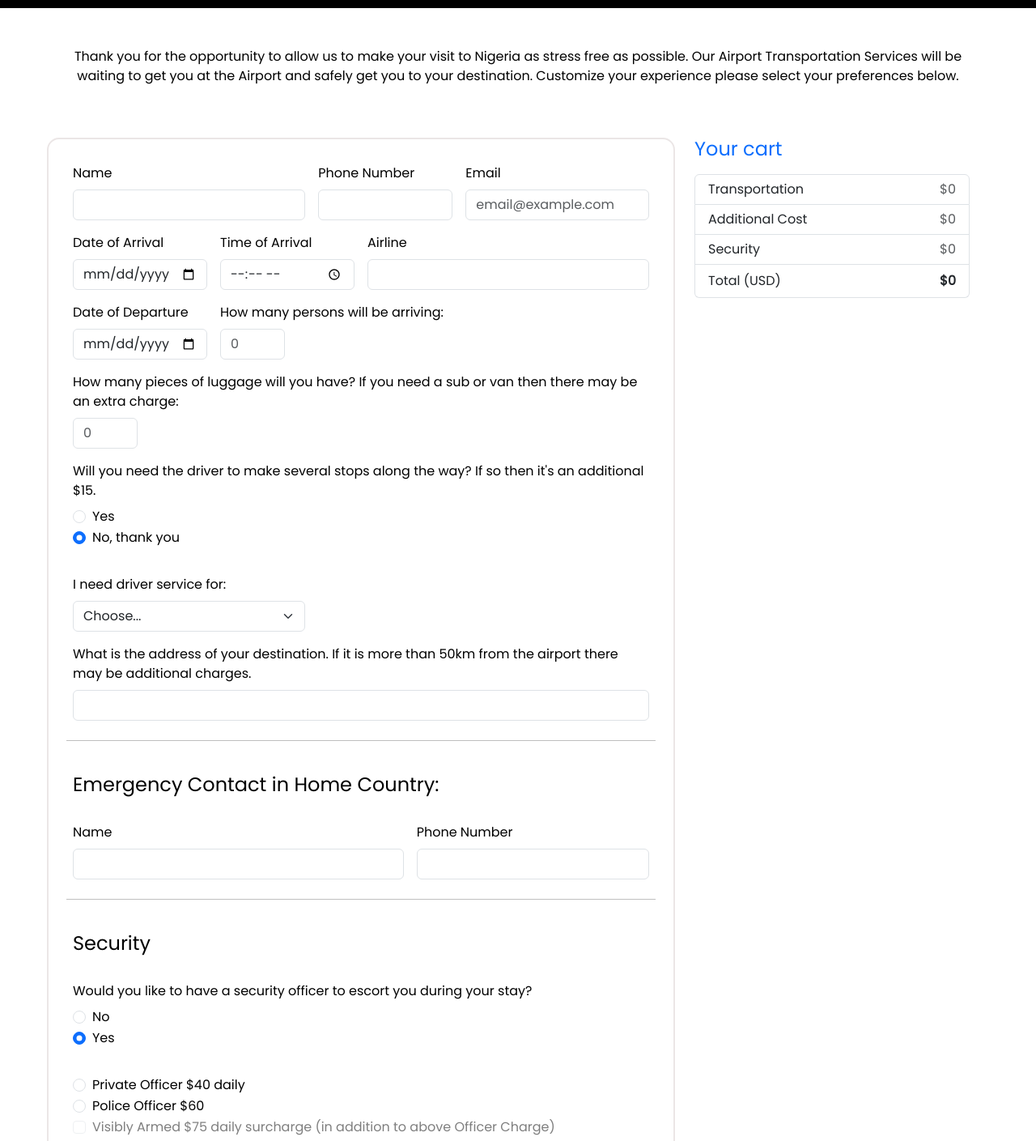
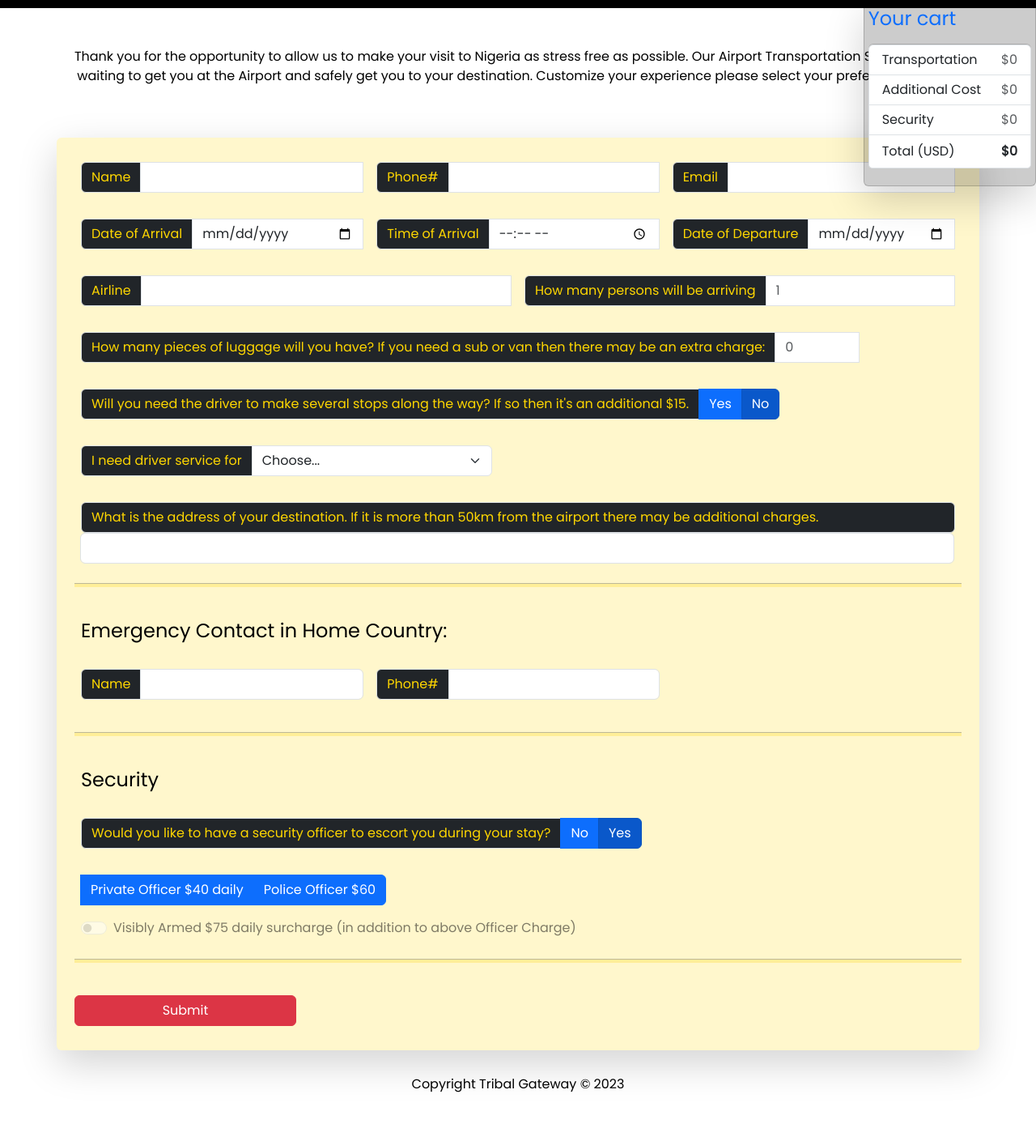
Before and after one commit to andyjrII/tribalgateway-deploy, a plain HTML site: page transport.html in a window 1280 px wide. Shown: the part 570-1979 px from the top of the page at 81% size. After the commit the page ends 1943 px from the top, so only its background shows below. Drawn offline with nearby package versions, Linux system fonts and the light colour scheme.

Commit message:
modified-transport-and-cart

```diff
--- a/style.css
+++ b/style.css
@@ -506,9 +506,25 @@ input[type="number"] {
 }
 
 .transport-form {
-  border: 2px solid #ebe6e6;
-  border-radius: 15px;
   padding: 30px;
+  background-color: rgba(255, 215, 0, 0.2);
+}
+
+hr {
+  height: 5px;
+  background-color: gold;
+}
+
+.input-group-text {
+  color: gold;
+}
+
+.cart {
+  background-color: rgba(0, 0, 0, 0.2);
+  position: fixed;
+  bottom: 0px;
+  right: 0px;
+  padding: 5px;
 }
 
 @media (max-width: 900px) {
--- a/transport.html
+++ b/transport.html
@@ -88,252 +88,263 @@
         </p>
       </div>
 
-      <div class="row g-5">
-        <!-- cart -->
+      <!-- Transport Services form -->
 
-        <div class="col-md-5 col-lg-4 order-md-last">
-          <h4 class="d-flex justify-content-between align-items-center mb-3">
-            <span class="text-primary">Your cart</span>
-          </h4>
-          <ul class="list-group mb-3">
-            <li class="list-group-item d-flex justify-content-between lh-sm">
-              <div>
-                <h6 class="my-0">Transportation</h6>
-              </div>
-              <span class="text-muted" id="transportation">$0</span>
-            </li>
-            <li class="list-group-item d-flex justify-content-between lh-sm">
-              <div>
-                <h6 class="my-0">Additional Cost</h6>
-              </div>
-              <span class="text-muted" id="additional-cost">$0</span>
-            </li>
-            <li class="list-group-item d-flex justify-content-between lh-sm">
-              <div>
-                <h6 class="my-0">Security</h6>
-              </div>
-              <span class="text-muted" id="security">$0</span>
-            </li>
-            <li class="list-group-item d-flex justify-content-between">
-              <span>Total (USD)</span>
-              <strong id="total">$0</strong>
-            </li>
-          </ul>
-        </div>
-
-        <!-- Transport Services form -->
-
-        <div class="col-md-7 col-lg-8 transport-form">
+      <div class="row">
+        <div class="col-lg-12 transport-form shadow-lg rounded">
           <form class="needs-validation">
             <div class="row g-3">
-              <div class="col-sm-5">
-                <label class="form-label">Name</label>
-                <input type="text" class="form-control" id="name" required />
-                <div class="invalid-feedback">Valid Name is required.</div>
-              </div>
-
-              <div class="col-sm-3">
-                <label class="form-label">Phone Number</label>
-                <input type="tel" class="form-control" required />
-                <div class="invalid-feedback">
-                  Valid Phone Number is required.
+              <div class="col-sm-4">
+                <div class="input-group mb-3">
+                  <span class="input-group-text bg-dark text-wrap"> Name </span>
+                  <input type="text" class="form-control" id="name" required />
+                  <div class="invalid-feedback">Valid Name is required.</div>
                 </div>
               </div>
 
               <div class="col-sm-4">
-                <label class="form-label">Email</label>
-                <input
-                  type="email"
-                  class="form-control"
-                  placeholder="email@example.com"
-                />
-                <div class="invalid-feedback">
-                  Please enter a valid Email address for shipping updates.
+                <div class="input-group mb-3">
+                  <span class="input-group-text bg-dark text-wrap">
+                    Phone#
+                  </span>
+                  <input type="tel" class="form-control" required />
+                  <div class="invalid-feedback">
+                    Valid Phone Number is required.
+                  </div>
                 </div>
               </div>
 
-              <div class="col-sm-3">
-                <label class="form-label">Date of Arrival</label>
-                <input type="date" class="form-control" required />
-                <div class="invalid-feedback">Your username is required.</div>
+              <div class="col-sm-4">
+                <div class="input-group mb-3">
+                  <span class="input-group-text bg-dark text-wrap">
+                    Email
+                  </span>
+                  <input type="email" class="form-control" />
+                  <div class="invalid-feedback">
+                    Please enter a valid Email address for shipping updates.
+                  </div>
+                </div>
               </div>
 
-              <div class="col-sm-3">
-                <label class="form-label">Time of Arrival</label>
-                <input type="time" class="form-control" required />
-                <div class="invalid-feedback">
-                  Please enter a valid email address for shipping updates.
+              <div class="col-sm-4">
+                <div class="input-group mb-3">
+                  <span class="input-group-text bg-dark text-wrap">
+                    Date of Arrival
+                  </span>
+                  <input type="date" class="form-control" required />
+                  <div class="invalid-feedback">
+                    Date of arrival is required.
+                  </div>
+                </div>
+              </div>
+
+              <div class="col-sm-4">
+                <div class="input-group mb-3">
+                  <span class="input-group-text bg-dark text-wrap">
+                    Time of Arrival
+                  </span>
+                  <input type="time" class="form-control" required />
+                  <div class="invalid-feedback">
+                    Time of arrival is required.
+                  </div>
+                </div>
+              </div>
+
+              <div class="col-sm-4">
+                <div class="input-group mb-3">
+                  <span class="input-group-text bg-dark text-wrap">
+                    Date of Departure
+                  </span>
+                  <input type="date" class="form-control" required />
+                  <div class="invalid-feedback">
+                    Date of your departure is required.
+                  </div>
                 </div>
               </div>
 
               <div class="col-sm-6">
-                <label class="form-label">Airline</label>
-                <input type="text" class="form-control" required />
-                <div class="invalid-feedback">
-                  Please enter the name of your Airline.
+                <div class="input-group mb-3">
+                  <span class="input-group-text bg-dark text-wrap">
+                    Airline
+                  </span>
+                  <input type="text" class="form-control" required />
+                  <div class="invalid-feedback">
+                    Please enter the name of your Airline.
+                  </div>
                 </div>
               </div>
 
-              <div class="col-sm-3">
-                <label class="form-label">Date of Departure</label>
-                <input type="date" class="form-control" required />
-                <div class="invalid-feedback">
-                  Please enter the Date of your Departure.
+              <div class="col-sm-6">
+                <div class="input-group mb-3">
+                  <span class="input-group-text bg-dark text-wrap">
+                    How many persons will be arriving
+                  </span>
+                  <input
+                    type="number"
+                    class="form-control"
+                    placeholder="1"
+                    min="1"
+                    max="99"
+                    required
+                  />
+                  <div class="invalid-feedback">Please a valid number.</div>
                 </div>
               </div>
 
-              <div class="col-sm-5">
-                <label class="form-label">
-                  How many persons will be arriving:
-                </label>
-                <input
-                  type="number"
-                  class="form-control"
-                  placeholder="0"
-                  min="1"
-                  max="99"
-                  required
-                />
-                <div class="invalid-feedback">Please a valid number.</div>
-              </div>
-
-              <div class="col-sm-12">
-                <label class="form-label">
-                  How many pieces of luggage will you have? If you need a sub or
-                  van then there may be an extra charge:
-                </label>
-                <input
-                  type="number"
-                  class="form-control"
-                  placeholder="0"
-                  min="1"
-                  max="99"
-                  required
-                />
-                <div class="invalid-feedback">Please a valid number.</div>
-              </div>
-
-              <div class="my-3">
-                <label class="form-label">
-                  Will you need the driver to make several stops along the way?
-                  If so then it's an additional $15.
-                </label>
-                <div class="form-check">
+              <div class="col-auto">
+                <div class="input-group mb-3">
+                  <span class="input-group-text bg-dark text-wrap">
+                    How many pieces of luggage will you have? If you need a sub
+                    or van then there may be an extra charge:
+                  </span>
                   <input
-                    type="radio"
-                    class="form-check-input"
-                    name="several-stops"
-                    id="several-stops"
-                    value="15"
+                    type="number"
+                    class="form-control"
+                    placeholder="0"
+                    min="1"
+                    max="99"
+                    required
                   />
-                  <label class="form-check-label">Yes</label>
-                </div>
-                <div class="form-check">
-                  <input
-                    type="radio"
-                    class="form-check-input"
-                    name="several-stops"
-                    id="no-stops"
-                    value="0"
-                    checked
-                  />
-                  <label class="form-check-label">No, thank you</label>
+                  <div class="invalid-feedback">Please a valid number.</div>
                 </div>
               </div>
 
-              <div class="col-md-5">
-                <label class="form-label">I need driver service for:</label>
-                <select class="form-select driver-service">
-                  <option value="0">Choose...</option>
-                  <option value="60">Arrival Only $60</option>
-                  <option value="60">Departure Only $60</option>
-                  <option value="115">Both Arrival and Departure $115</option>
-                </select>
+              <div class="input-group mb-3">
+                <span class="input-group-text bg-dark text-wrap">
+                  Will you need the driver to make several stops along the way?
+                  If so then it's an additional $15.
+                </span>
+                <input
+                  type="radio"
+                  class="btn-check"
+                  name="several-stops"
+                  id="several-stops"
+                  value="15"
+                />
+                <label class="btn btn-primary" for="several-stops">Yes</label>
+                <input
+                  type="radio"
+                  class="btn-check"
+                  name="several-stops"
+                  id="no-stops"
+                  value="0"
+                  checked
+                />
+                <label class="btn btn-primary" for="no-stops">No</label>
               </div>
 
-              <div class="col-sm-12">
-                <label class="form-label">
-                  What is the address of your destination. If it is more than
-                  50km from the airport there may be additional charges.
-                </label>
-                <input type="text" class="form-control" required />
-                <div class="invalid-feedback">Please a valid number.</div>
+              <div class="col-auto">
+                <div class="input-group mb-3">
+                  <label
+                    class="input-group-text bg-dark text-wrap"
+                    for="driver-service"
+                  >
+                    I need driver service for
+                  </label>
+                  <select
+                    class="form-select driver-service"
+                    id="driver-service"
+                  >
+                    <option value="0">Choose...</option>
+                    <option value="60">Arrival Only $60</option>
+                    <option value="60">Departure Only $60</option>
+                    <option value="115">Both Arrival and Departure $115</option>
+                  </select>
+                </div>
+              </div>
+
+              <div class="input-group mb-0">
+                <div class="col-sm-12">
+                  <span class="input-group-text bg-dark text-wrap">
+                    What is the address of your destination. If it is more than
+                    50km from the airport there may be additional charges.
+                  </span>
+                </div>
+                <div class="col-sm-12">
+                  <input type="text" class="form-control" required />
+                  <div class="invalid-feedback">Please a valid number.</div>
+                </div>
               </div>
 
               <hr class="my-4" />
 
               <h4 class="mb-3">Emergency Contact in Home Country:</h4>
 
-              <div class="col-sm-7">
-                <label class="form-label">Name</label>
-                <input type="text" class="form-control" />
+              <div class="col-sm-4">
+                <div class="input-group mb-3">
+                  <span class="input-group-text bg-dark text-wrap"> Name </span>
+                  <input type="text" class="form-control" />
+                </div>
               </div>
-              <div class="col-sm-5">
-                <label class="form-label">Phone Number</label>
-                <input type="tel" class="form-control" />
+
+              <div class="col-sm-4">
+                <div class="input-group mb-3">
+                  <span class="input-group-text bg-dark text-wrap">
+                    Phone#
+                  </span>
+                  <input type="tel" class="form-control" />
+                </div>
               </div>
 
               <hr class="my-4" />
 
               <h4 class="mb-3">Security</h4>
 
-              <div class="my-3">
-                <label class="form-label">
+              <div class="input-group mb-3">
+                <span class="input-group-text bg-dark text-wrap">
                   Would you like to have a security officer to escort you during
                   your stay?
-                </label>
-                <div class="form-check">
+                </span>
+                <input
+                  type="radio"
+                  class="btn-check"
+                  name="security"
+                  id="security-no"
+                  value="no"
+                />
+                <label class="btn btn-primary" for="security-no">No</label>
+                <input
+                  type="radio"
+                  class="btn-check"
+                  name="security"
+                  id="security-yes"
+                  value="yes"
+                  checked
+                />
+                <label class="btn btn-primary" for="security-yes">Yes</label>
+              </div>
+
+              <div class="officers-box">
+                <div class="input-group mb-3">
                   <input
                     type="radio"
-                    class="form-check-input"
-                    name="security"
-                    value="no"
-                    id="security-no"
+                    class="btn-check"
+                    name="officer"
+                    id="private"
+                    value="40"
                   />
-                  <label class="form-check-label">No</label>
-                </div>
-                <div class="form-check">
+                  <label class="btn btn-primary" for="private">
+                    Private Officer $40 daily
+                  </label>
                   <input
                     type="radio"
-                    class="form-check-input"
-                    name="security"
-                    value="yes"
-                    id="security-yes"
-                    checked
+                    class="btn-check"
+                    name="officer"
+                    id="police"
+                    value="60"
                   />
-                  <label class="form-check-label">Yes</label>
-                </div>
-              </div>
-
-              <div class="my-3 officers-box">
-                <div class="form-check">
-                  <input
-                    type="radio"
-                    class="form-check-input"
-                    name="officer"
-                    value="40"
-                    id="private"
-                  />
-                  <label class="form-check-label">
-                    Private Officer $40 daily
+                  <label class="btn btn-primary" for="police">
+                    Police Officer $60
                   </label>
                 </div>
-                <div class="form-check">
+
+                <div class="form-check form-switch col-sm-12">
                   <input
-                    type="radio"
                     class="form-check-input"
-                    name="officer"
-                    value="60"
-                    id="police"
-                  />
-                  <label class="form-check-label">Police Officer $60</label>
-                </div>
-                <div class="form-check">
-                  <input
                     type="checkbox"
-                    class="form-check-input"
+                    role="switch"
+                    id="armed"
                     value="75"
-                    id="armed"
                     disabled
                   />
                   <label class="form-check-label" for="armed">
@@ -345,14 +356,44 @@
 
               <hr class="my-4" />
 
-              <button class="w-25 btn btn-primary btn-lg" type="submit">
-                Submit
-              </button>
+              <button class="w-25 btn btn-danger" type="submit">Submit</button>
             </div>
           </form>
         </div>
       </div>
     </main>
+    <!-- cart -->
+
+    <div class="card col-md-2 cart shadow-lg rounded">
+      <h4 class="d-flex justify-content-between align-items-center mb-3">
+        <span class="text-primary">Your cart</span>
+      </h4>
+      <ul class="list-group mb-3">
+        <li class="list-group-item d-flex justify-content-between lh-sm">
+          <div>
+            <h6 class="my-0">Transportation</h6>
+          </div>
+          <span class="text-muted" id="transportation">$0</span>
+        </li>
+        <li class="list-group-item d-flex justify-content-between lh-sm">
+          <div>
+            <h6 class="my-0">Additional Cost</h6>
+          </div>
+          <span class="text-muted" id="additional-cost">$0</span>
+        </li>
+        <li class="list-group-item d-flex justify-content-between lh-sm">
+          <div>
+            <h6 class="my-0">Security</h6>
+          </div>
+          <span class="text-muted" id="security">$0</span>
+        </li>
+        <li class="list-group-item d-flex justify-content-between">
+          <span>Total (USD)</span>
+          <strong id="total">$0</strong>
+        </li>
+      </ul>
+    </div>
+
     <footer class="container">
       <p class="copyright">Copyright Tribal Gateway &COPY; 2023</p>
     </footer>
```
Also changed, not shown: main.js (+8 -0 lines).
